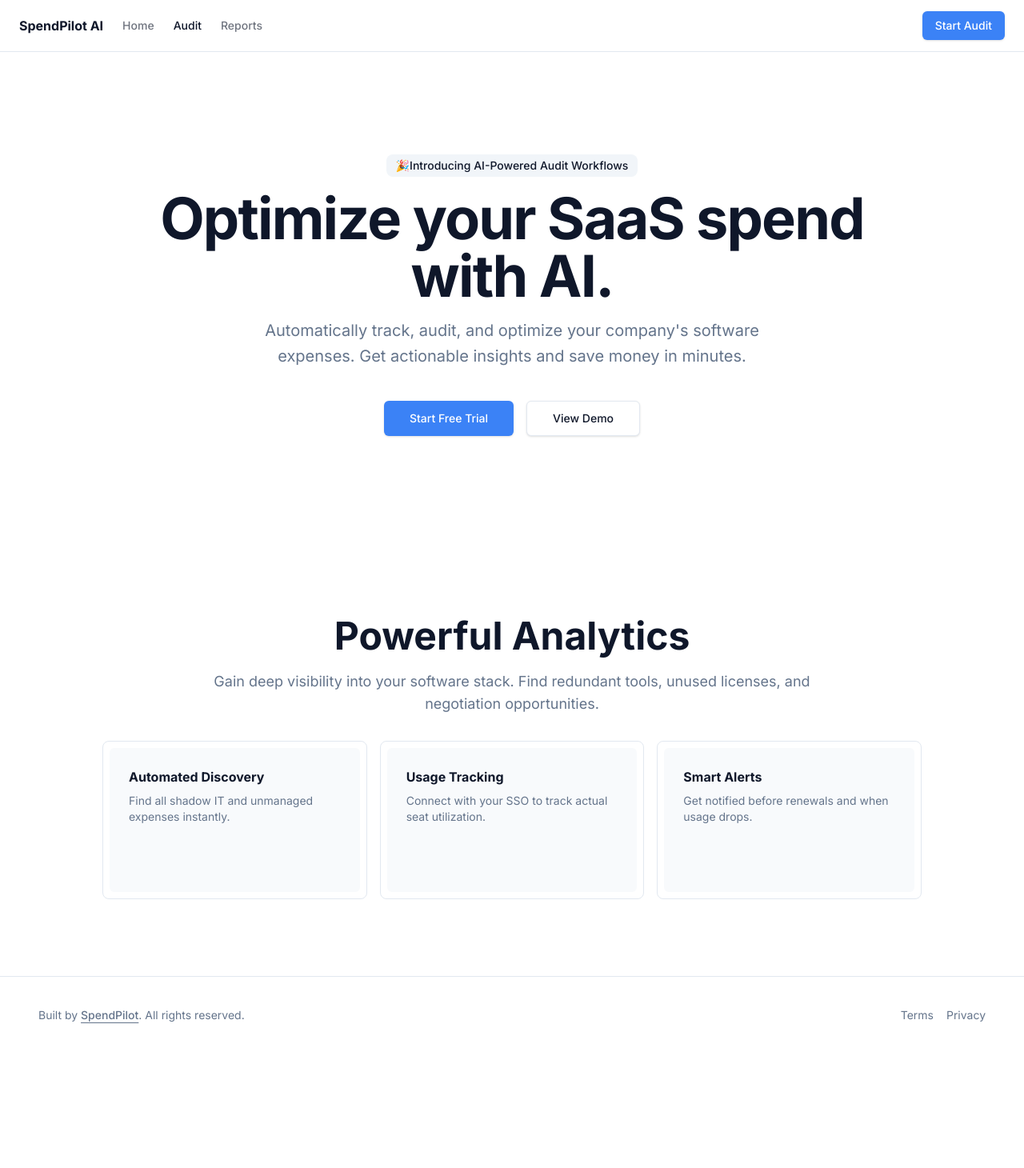
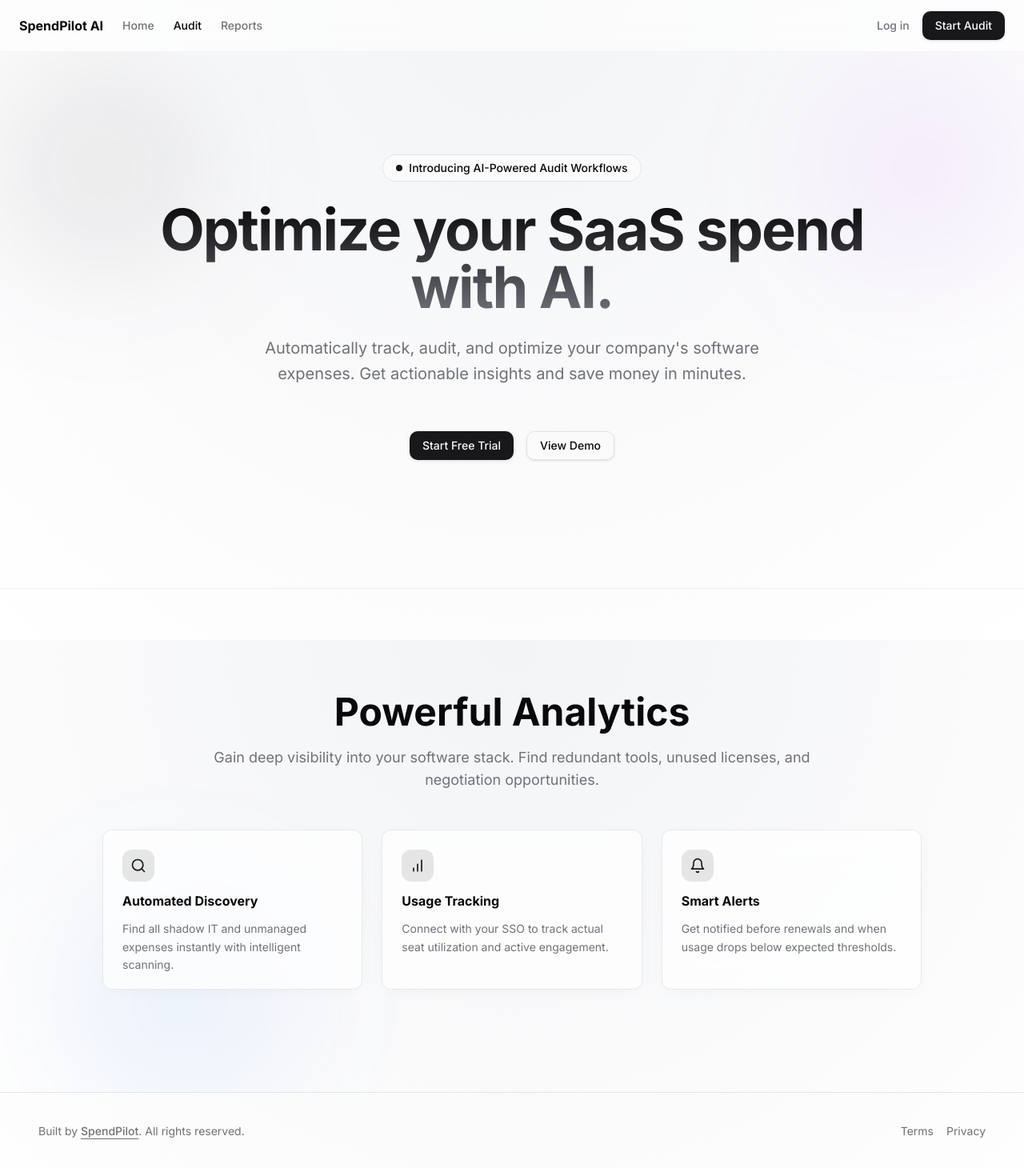
Before and after one commit to BharathSAdiga/SpendPilot-AI, a Next.js app: page / in a window 1280 px wide. Shown: the whole page at 80% size. Before the commit the page ends 1317 px from the top, so only its background shows below. Built offline with nearby package versions, Linux system fonts and the light colour scheme.

Commit message:
style: setup global theme variables and dark mode styles

```diff
--- a/app/globals.css
+++ b/app/globals.css
@@ -1,39 +1,165 @@
 @import "tailwindcss";
 
 @theme {
-  --font-sans: var(--font-inter);
-  --font-mono: var(--font-geist-mono);
+  --font-sans: var(--font-inter), ui-sans-serif, system-ui, -apple-system, BlinkMacSystemFont, "Segoe UI", Roboto, "Helvetica Neue", Arial, sans-serif;
+  --font-mono: var(--font-geist-mono), ui-monospace, SFMono-Regular, Menlo, Monaco, Consolas, "Liberation Mono", "Courier New", monospace;
 
+  /* Custom Color Tokens */
   --color-background: var(--background);
   --color-foreground: var(--foreground);
 
-  --color-primary: #3b82f6;
-  --color-primary-foreground: #ffffff;
+  --color-card: var(--card);
+  --color-card-foreground: var(--card-foreground);
 
-  --color-muted: #f1f5f9;
-  --color-muted-foreground: #64748b;
+  --color-popover: var(--popover);
+  --color-popover-foreground: var(--popover-foreground);
 
-  --color-border: #e2e8f0;
+  --color-primary: var(--primary);
+  --color-primary-foreground: var(--primary-foreground);
+
+  --color-secondary: var(--secondary);
+  --color-secondary-foreground: var(--secondary-foreground);
+
+  --color-muted: var(--muted);
+  --color-muted-foreground: var(--muted-foreground);
+
+  --color-accent: var(--accent);
+  --color-accent-foreground: var(--accent-foreground);
+
+  --color-destructive: var(--destructive);
+  --color-destructive-foreground: var(--destructive-foreground);
+
+  --color-border: var(--border);
+  --color-input: var(--input);
+  --color-ring: var(--ring);
+
+  /* Glassmorphism & Premium Tokens */
+  --color-glass: var(--glass);
+  --color-glass-border: var(--glass-border);
+  --color-glow: var(--glow);
+
+  /* Gradients */
+  --color-gradient-start: var(--gradient-start);
+  --color-gradient-end: var(--gradient-end);
+
+  /* Radius */
+  --radius-sm: calc(var(--radius) - 4px);
+  --radius-md: calc(var(--radius) - 2px);
+  --radius-lg: var(--radius);
+  --radius-xl: calc(var(--radius) + 4px);
+  --radius-2xl: calc(var(--radius) + 8px);
 }
 
+/* Light Theme Variables */
 :root {
   --background: #ffffff;
-  --foreground: #0f172a;
+  --foreground: #09090b;
+
+  --card: #ffffff;
+  --card-foreground: #09090b;
+
+  --popover: #ffffff;
+  --popover-foreground: #09090b;
+
+  --primary: #18181b;
+  --primary-foreground: #fafafa;
+
+  --secondary: #f4f4f5;
+  --secondary-foreground: #18181b;
+
+  --muted: #f4f4f5;
+  --muted-foreground: #71717a;
+
+  --accent: #f4f4f5;
+  --accent-foreground: #18181b;
+
+  --destructive: #ef4444;
+  --destructive-foreground: #fafafa;
+
+  --border: #e4e4e7;
+  --input: #e4e4e7;
+  --ring: #18181b;
+
+  --glass: rgba(255, 255, 255, 0.7);
+  --glass-border: rgba(0, 0, 0, 0.08);
+  --glow: rgba(0, 0, 0, 0.05);
+
+  --gradient-start: #f3f4f6;
+  --gradient-end: #ffffff;
+
+  --radius: 0.75rem;
 }
 
+/* Dark Theme Variables (Linear/Vercel Vibe) */
 @media (prefers-color-scheme: dark) {
   :root {
-    --background: #0f172a;
-    --foreground: #f8fafc;
-    --color-muted: #1e293b;
-    --color-muted-foreground: #94a3b8;
-    --color-border: #334155;
+    --background: #000000;
+    --foreground: #ededed;
+
+    --card: rgba(255, 255, 255, 0.03);
+    --card-foreground: #ededed;
+
+    --popover: #0a0a0a;
+    --popover-foreground: #ededed;
+
+    --primary: #ffffff;
+    --primary-foreground: #09090b;
+
+    --secondary: rgba(255, 255, 255, 0.05);
+    --secondary-foreground: #ededed;
+
+    --muted: #111111;
+    --muted-foreground: #a1a1aa;
+
+    --accent: rgba(255, 255, 255, 0.1);
+    --accent-foreground: #ededed;
+
+    --destructive: #7f1d1d;
+    --destructive-foreground: #fecaca;
+
+    --border: rgba(255, 255, 255, 0.1);
+    --input: rgba(255, 255, 255, 0.1);
+    --ring: rgba(255, 255, 255, 0.2);
+
+    --glass: rgba(10, 10, 10, 0.6);
+    --glass-border: rgba(255, 255, 255, 0.1);
+    --glow: rgba(255, 255, 255, 0.05);
+
+    --gradient-start: #0a0a0a;
+    --gradient-end: #000000;
   }
 }
 
 body {
   background-color: var(--background);
   color: var(--foreground);
-  font-family: var(--font-sans), Arial, Helvetica, sans-serif;
+  font-family: var(--font-sans), sans-serif;
   @apply antialiased min-h-screen flex flex-col;
+
+  /* Add subtle grain/gradient to dark mode body */
+  background-image: radial-gradient(circle at top center, var(--color-gradient-start), var(--color-gradient-end));
+  background-attachment: fixed;
 }
+
+/* Utility Classes for Premium UI */
+@layer utilities {
+  .glass-card {
+    @apply bg-glass backdrop-blur-xl border border-glass-border shadow-[0_4px_24px_-8px_var(--color-glow)] rounded-lg;
+  }
+
+  .glass-nav {
+    @apply bg-background/60 backdrop-blur-md border-b border-border/40;
+  }
+
+  .premium-btn-primary {
+    @apply inline-flex items-center justify-center rounded-md text-sm font-medium transition-all focus-visible:outline-none focus-visible:ring-1 focus-visible:ring-ring bg-primary text-primary-foreground shadow-[0_1px_4px_rgba(0,0,0,0.12)] hover:bg-primary/90 h-9 px-4 py-2 active:scale-[0.98];
+  }
+
+  .premium-btn-secondary {
+    @apply inline-flex items-center justify-center rounded-md text-sm font-medium transition-all focus-visible:outline-none focus-visible:ring-1 focus-visible:ring-ring border border-border bg-transparent shadow-sm hover:bg-accent hover:text-accent-foreground h-9 px-4 py-2 active:scale-[0.98];
+  }
+
+  .text-gradient {
+    @apply bg-clip-text text-transparent bg-gradient-to-b from-foreground to-muted-foreground;
+  }
+}
--- a/app/page.tsx
+++ b/app/page.tsx
@@ -3,66 +3,75 @@ import Link from "next/link";
 
 export default function Home() {
   return (
-    <div className="flex flex-col">
-      <section className="space-y-6 pb-8 pt-6 md:pb-12 md:pt-10 lg:py-32">
-        <div className="container flex max-w-[64rem] flex-col items-center gap-4 text-center mx-auto px-4">
+    <div className="flex flex-col relative overflow-hidden">
+      {/* Decorative background glows */}
+      <div className="absolute top-0 -left-4 w-72 h-72 bg-primary/20 rounded-full mix-blend-multiply filter blur-3xl opacity-30 animate-blob" />
+      <div className="absolute top-0 -right-4 w-72 h-72 bg-purple-500/20 rounded-full mix-blend-multiply filter blur-3xl opacity-30 animate-blob animation-delay-2000" />
+      <div className="absolute -bottom-8 left-20 w-72 h-72 bg-blue-500/20 rounded-full mix-blend-multiply filter blur-3xl opacity-30 animate-blob animation-delay-4000" />
+
+      <section className="relative z-10 space-y-6 pb-8 pt-16 md:pb-12 md:pt-24 lg:py-32">
+        <div className="container flex max-w-[64rem] flex-col items-center gap-6 text-center mx-auto px-4">
           <Link
-            className="inline-flex items-center rounded-lg bg-muted px-3 py-1 text-sm font-medium"
+            className="inline-flex items-center rounded-full border border-border bg-background/50 backdrop-blur-sm px-4 py-1.5 text-sm font-medium transition-colors hover:bg-muted"
             href="/audit"
           >
-            🎉 <span className="sm:hidden">New Features</span>
+            <span className="mr-2 inline-block h-2 w-2 rounded-full bg-primary" />
+            <span className="sm:hidden">New Features</span>
             <span className="hidden sm:inline">Introducing AI-Powered Audit Workflows</span>
           </Link>
-          <h1 className="font-sans text-3xl font-bold tracking-tight sm:text-5xl md:text-6xl lg:text-7xl">
+          <h1 className="font-sans text-4xl font-bold tracking-tight sm:text-5xl md:text-6xl lg:text-7xl text-gradient">
             Optimize your SaaS spend with AI.
           </h1>
-          <p className="max-w-[42rem] leading-normal text-muted-foreground sm:text-xl sm:leading-8">
+          <p className="max-w-[42rem] leading-relaxed text-muted-foreground sm:text-xl sm:leading-8">
             Automatically track, audit, and optimize your company's software expenses.
             Get actionable insights and save money in minutes.
           </p>
-          <div className="space-x-4 mt-6">
-            <Link href="/audit" className="inline-flex items-center justify-center rounded-md text-sm font-medium transition-colors focus-visible:outline-none focus-visible:ring-1 focus-visible:ring-ring bg-primary text-primary-foreground shadow hover:bg-primary/90 h-11 px-8">
+          <div className="space-x-4 mt-8 flex items-center">
+            <Link href="/audit" className="premium-btn-primary h-12 px-8 text-base">
               Start Free Trial
             </Link>
-            <Link href="/report/demo" className="inline-flex items-center justify-center rounded-md text-sm font-medium transition-colors focus-visible:outline-none focus-visible:ring-1 focus-visible:ring-ring border border-border bg-background shadow-sm hover:bg-muted hover:text-foreground h-11 px-8">
+            <Link href="/report/demo" className="premium-btn-secondary h-12 px-8 text-base">
               View Demo
             </Link>
           </div>
         </div>
       </section>
 
-      <section className="container mx-auto px-4 py-8 md:py-12 lg:py-24">
+      <section className="relative z-10 container mx-auto px-4 py-16 md:py-24 lg:py-32 border-t border-border/50 mt-8">
         <div className="mx-auto flex max-w-[58rem] flex-col items-center space-y-4 text-center">
-          <h2 className="font-sans text-3xl font-bold leading-[1.1] sm:text-3xl md:text-5xl">
+          <h2 className="font-sans text-3xl font-bold leading-[1.1] sm:text-3xl md:text-5xl text-foreground">
             Powerful Analytics
           </h2>
           <p className="max-w-[85%] leading-normal text-muted-foreground sm:text-lg sm:leading-7">
             Gain deep visibility into your software stack. Find redundant tools, unused licenses, and negotiation opportunities.
           </p>
         </div>
-        <div className="mx-auto grid justify-center gap-4 sm:grid-cols-2 md:max-w-[64rem] md:grid-cols-3 mt-8">
-          <div className="relative overflow-hidden rounded-lg border border-border bg-background p-2">
-            <div className="flex h-[180px] flex-col justify-between rounded-md p-6 bg-muted/50">
-              <div className="space-y-2">
-                <h3 className="font-bold">Automated Discovery</h3>
-                <p className="text-sm text-muted-foreground">Find all shadow IT and unmanaged expenses instantly.</p>
+        <div className="mx-auto grid justify-center gap-6 sm:grid-cols-2 md:max-w-[64rem] md:grid-cols-3 mt-12">
+          <div className="glass-card p-6 h-[200px] flex flex-col justify-between group hover:border-primary/50 transition-colors">
+            <div className="space-y-3">
+              <div className="w-10 h-10 rounded-lg bg-primary/10 flex items-center justify-center text-primary group-hover:scale-110 transition-transform">
+                <svg xmlns="http://www.w3.org/2000/svg" width="20" height="20" viewBox="0 0 24 24" fill="none" stroke="currentColor" strokeWidth="2" strokeLinecap="round" strokeLinejoin="round"><circle cx="11" cy="11" r="8"/><path d="m21 21-4.3-4.3"/></svg>
               </div>
+              <h3 className="font-bold text-foreground">Automated Discovery</h3>
+              <p className="text-sm text-muted-foreground leading-relaxed">Find all shadow IT and unmanaged expenses instantly with intelligent scanning.</p>
             </div>
           </div>
-          <div className="relative overflow-hidden rounded-lg border border-border bg-background p-2">
-            <div className="flex h-[180px] flex-col justify-between rounded-md p-6 bg-muted/50">
-              <div className="space-y-2">
-                <h3 className="font-bold">Usage Tracking</h3>
-                <p className="text-sm text-muted-foreground">Connect with your SSO to track actual seat utilization.</p>
+          <div className="glass-card p-6 h-[200px] flex flex-col justify-between group hover:border-primary/50 transition-colors">
+            <div className="space-y-3">
+              <div className="w-10 h-10 rounded-lg bg-primary/10 flex items-center justify-center text-primary group-hover:scale-110 transition-transform">
+                <svg xmlns="http://www.w3.org/2000/svg" width="20" height="20" viewBox="0 0 24 24" fill="none" stroke="currentColor" strokeWidth="2" strokeLinecap="round" strokeLinejoin="round"><path d="M12 20V10"/><path d="M18 20V4"/><path d="M6 20v-4"/></svg>
               </div>
+              <h3 className="font-bold text-foreground">Usage Tracking</h3>
+              <p className="text-sm text-muted-foreground leading-relaxed">Connect with your SSO to track actual seat utilization and active engagement.</p>
             </div>
           </div>
-          <div className="relative overflow-hidden rounded-lg border border-border bg-background p-2">
-            <div className="flex h-[180px] flex-col justify-between rounded-md p-6 bg-muted/50">
-              <div className="space-y-2">
-                <h3 className="font-bold">Smart Alerts</h3>
-                <p className="text-sm text-muted-foreground">Get notified before renewals and when usage drops.</p>
+          <div className="glass-card p-6 h-[200px] flex flex-col justify-between group hover:border-primary/50 transition-colors">
+            <div className="space-y-3">
+              <div className="w-10 h-10 rounded-lg bg-primary/10 flex items-center justify-center text-primary group-hover:scale-110 transition-transform">
+                <svg xmlns="http://www.w3.org/2000/svg" width="20" height="20" viewBox="0 0 24 24" fill="none" stroke="currentColor" strokeWidth="2" strokeLinecap="round" strokeLinejoin="round"><path d="M6 8a6 6 0 0 1 12 0c0 7 3 9 3 9H3s3-2 3-9"/><path d="M10.3 21a1.94 1.94 0 0 0 3.4 0"/></svg>
               </div>
+              <h3 className="font-bold text-foreground">Smart Alerts</h3>
+              <p className="text-sm text-muted-foreground leading-relaxed">Get notified before renewals and when usage drops below expected thresholds.</p>
             </div>
           </div>
         </div>
--- a/components/layout/Navbar.tsx
+++ b/components/layout/Navbar.tsx
@@ -3,22 +3,22 @@ import Link from "next/link";
 
 export default function Navbar() {
   return (
-    <header className="sticky top-0 z-50 w-full border-b border-border bg-background/95 backdrop-blur supports-[backdrop-filter]:bg-background/60">
+    <header className="sticky top-0 z-50 w-full glass-nav">
       <div className="container mx-auto flex h-16 items-center px-4 md:px-6">
         <div className="mr-4 hidden md:flex">
           <Link className="mr-6 flex items-center space-x-2" href="/">
-            <span className="hidden font-bold sm:inline-block">
+            <span className="hidden font-bold sm:inline-block text-foreground">
               SpendPilot AI
             </span>
           </Link>
           <nav className="flex items-center gap-6 text-sm font-medium">
-            <Link className="transition-colors hover:text-foreground/80 text-foreground/60" href="/">
+            <Link className="transition-colors hover:text-foreground text-muted-foreground" href="/">
               Home
             </Link>
-            <Link className="transition-colors hover:text-foreground/80 text-foreground" href="/audit">
+            <Link className="transition-colors hover:text-foreground text-foreground" href="/audit">
               Audit
             </Link>
-            <Link className="transition-colors hover:text-foreground/80 text-foreground/60" href="/report/sample-report">
+            <Link className="transition-colors hover:text-foreground text-muted-foreground" href="/report/sample-report">
               Reports
             </Link>
           </nav>
@@ -27,8 +27,11 @@ export default function Navbar() {
           <div className="w-full flex-1 md:w-auto md:flex-none">
             {/* Search Placeholder */}
           </div>
-          <nav className="flex items-center gap-2">
-            <Link href="/audit" className="inline-flex items-center justify-center rounded-md text-sm font-medium transition-colors focus-visible:outline-none focus-visible:ring-1 focus-visible:ring-ring bg-primary text-primary-foreground shadow hover:bg-primary/90 h-9 px-4 py-2">
+          <nav className="flex items-center gap-4">
+            <Link href="/login" className="text-sm font-medium text-muted-foreground hover:text-foreground transition-colors">
+              Log in
+            </Link>
+            <Link href="/audit" className="premium-btn-primary">
               Start Audit
             </Link>
           </nav>
```
Also changed, not shown: app/audit/page.tsx (+39 -25 lines), app/report/[slug]/page.tsx (+62 -43 lines).
